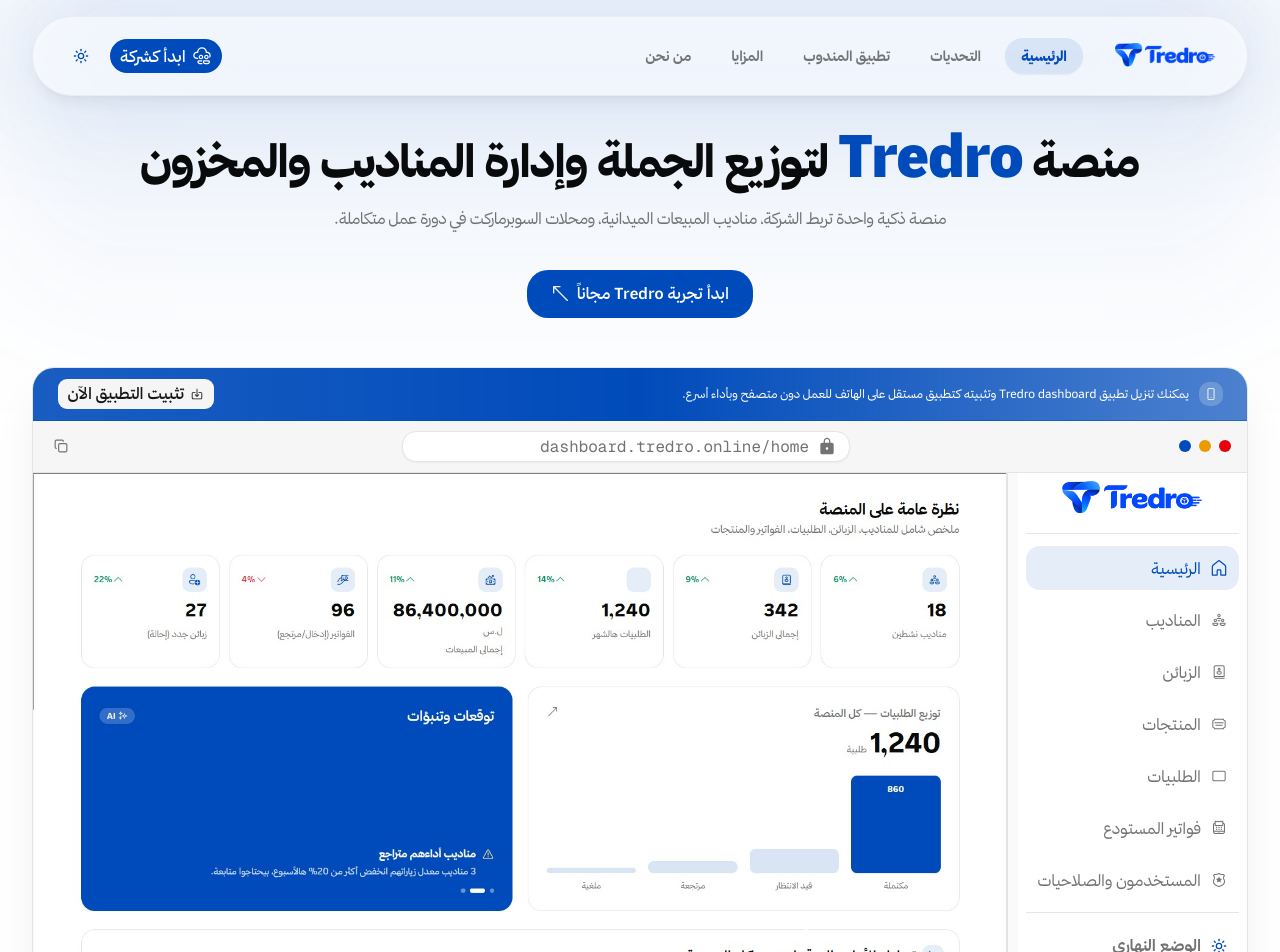
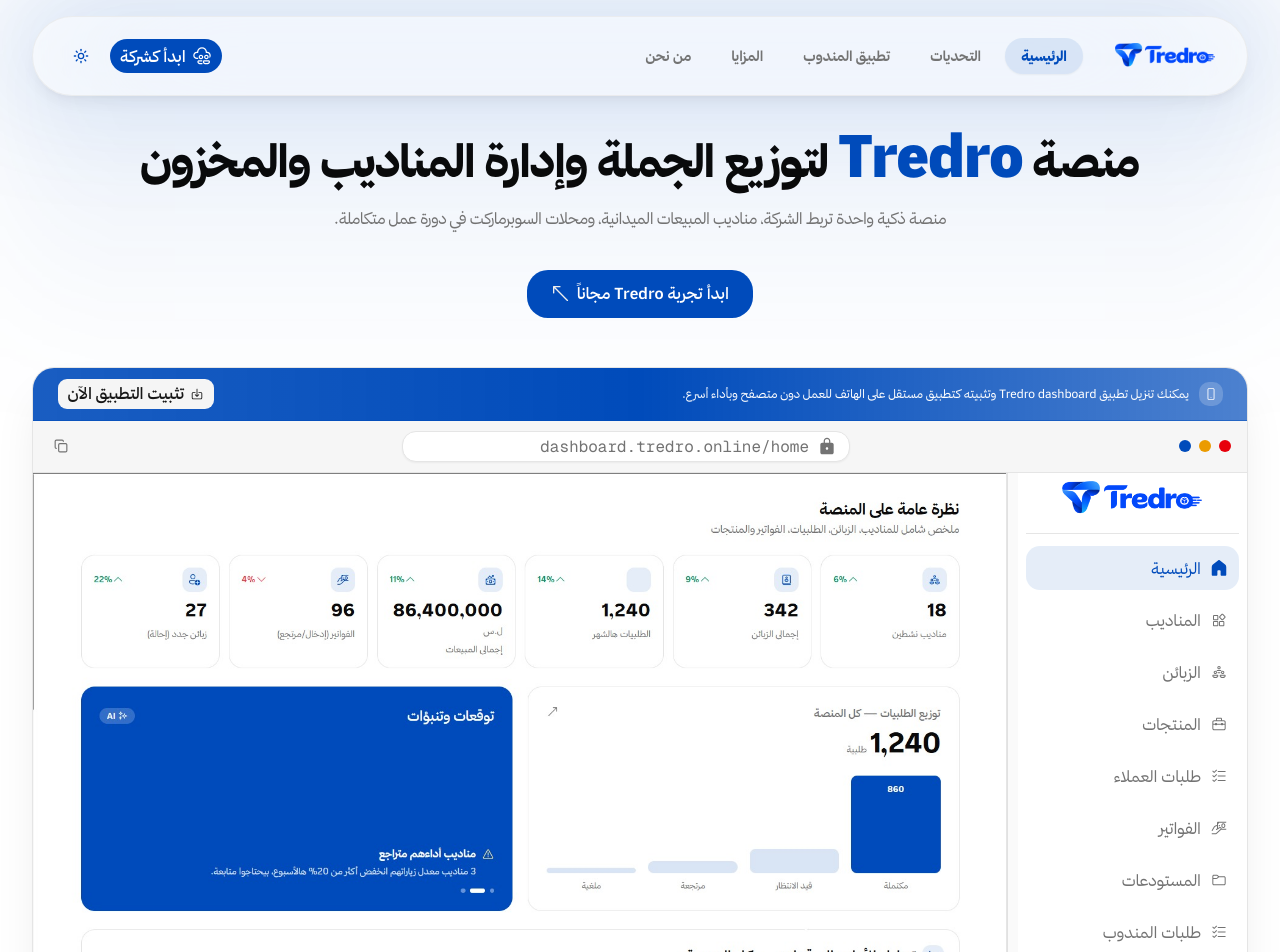
Before and after one commit to TredroSyr/tredro, a Next.js app: page /home in a window 1280 px wide. Shown: the top 952 px of the page. Built offline with nearby package versions, Linux system fonts and the light colour scheme.

Commit message:
feat: add new dashboard views and update navigation items with active icons

```diff
--- a/components/app-workspace-mockup.tsx
+++ b/components/app-workspace-mockup.tsx
@@ -15,7 +15,10 @@
   | "products"
   | "orders"
   | "invoices"
-  | "permissions";
+  | "warehouses"
+  | "stock-transfers"
+  | "roles"
+  | "notifications";
 
 const SECTION_IMAGE_SLUGS: Record<DashboardView, string> = {
   home: "home",
@@ -24,40 +27,79 @@
   products: "products",
   orders: "orders",
   invoices: "invoices",
-  permissions: "permissions",
+  warehouses: "warehouses",
+  "stock-transfers": "stock-transfers",
+  roles: "roles",
+  notifications: "notifications",
 };
 
 interface NavItemConfig {
   key: DashboardView;
   label: string;
   icon: iconName;
-  badge?: number;
-  tone?: "primary" | "muted";
+  activeIcon: iconName;
 }
 
 const NAV_ITEMS: NavItemConfig[] = [
-  { key: "home", label: "الرئيسية", icon: "home_outlined" },
-  { key: "reps", label: "المناديب", icon: "users_outlined", badge: 5 },
-  { key: "customers", label: "الزبائن", icon: "contacts_outlined", badge: 5 },
-  { key: "products", label: "المنتجات", icon: "category_outlined", badge: 8 },
+  {
+    key: "home",
+    label: "الرئيسية",
+    icon: "home_outlined",
+    activeIcon: "home_filled",
+  },
+  {
+    key: "reps",
+    label: "المناديب",
+    icon: "apps_outlined",
+    activeIcon: "apps_filled",
+  },
+  {
+    key: "customers",
+    label: "الزبائن",
+    icon: "users_outlined",
+    activeIcon: "users_filled",
+  },
+  {
+    key: "products",
+    label: "المنتجات",
+    icon: "bundle_outlined",
+    activeIcon: "bundle_filled",
+  },
   {
     key: "orders",
-    label: "الطلبيات",
-    icon: "card_outlined",
-    badge: 5,
-    tone: "muted",
+    label: "طلبات العملاء",
+    icon: "list_outlined",
+    activeIcon: "list_filled",
   },
   {
     key: "invoices",
-    label: "فواتير المستودع",
-    icon: "checkout_outlined",
-    badge: 4,
-    tone: "muted",
+    label: "الفواتير",
+    icon: "payment_outlined",
+    activeIcon: "payment_filled",
   },
   {
-    key: "permissions",
+    key: "warehouses",
+    label: "المستودعات",
+    icon: "folder_outlined",
+    activeIcon: "folder_filled",
+  },
+  {
+    key: "stock-transfers",
+    label: "طلبات المندوب",
+    icon: "list_outlined",
+    activeIcon: "list_filled",
+  },
+  {
+    key: "roles",
     label: "المستخدمون والصلاحيات",
     icon: "authorities_outlined",
+    activeIcon: "authorities_filled",
+  },
+  {
+    key: "notifications",
+    label: "الإشعارات",
+    icon: "notification_outlined",
+    activeIcon: "notification_filled",
   },
 ];
 
@@ -84,7 +126,7 @@
       }`}
     >
       <IconRenderer
-        name={item.icon}
+        name={isActive ? item.activeIcon : item.icon}
         className={`h-4 w-4 shrink-0 transition-transform duration-200 ${
           isActive ? "scale-110 text-primary" : "group-hover:scale-110"
         }`}
```
